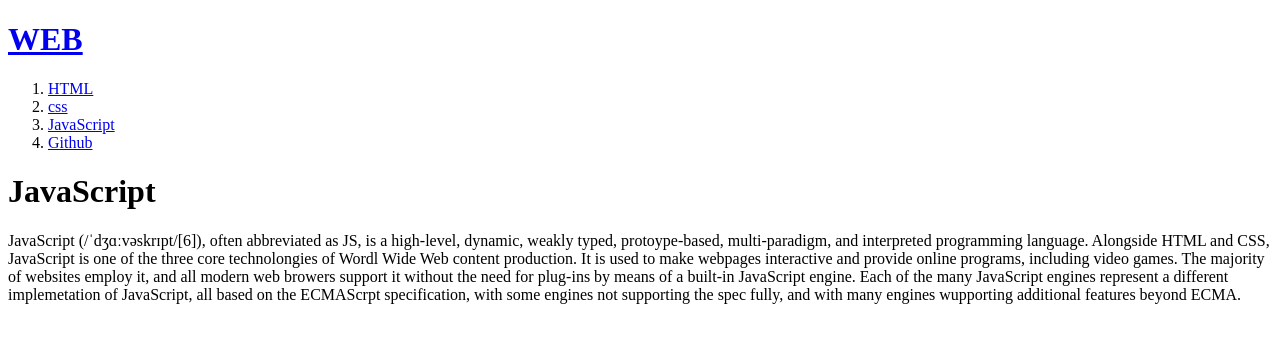
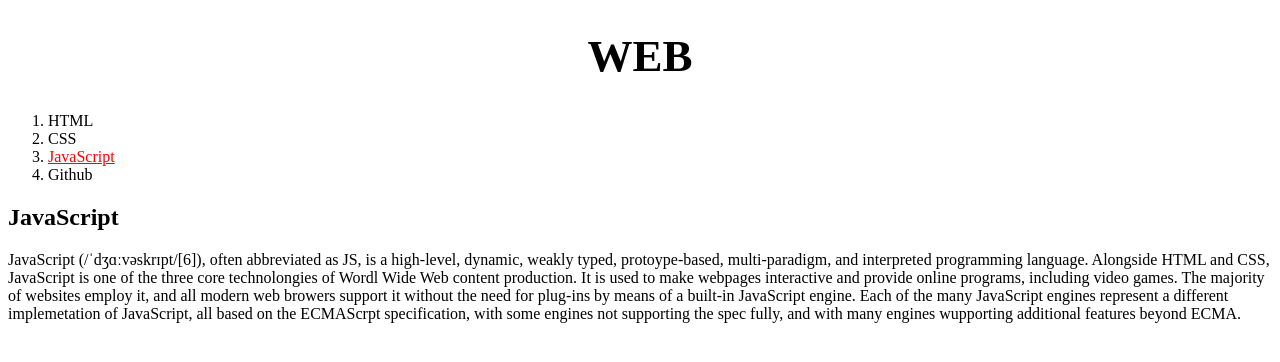
Before and after one commit to emeraldhoon/my-first-web-site, a plain HTML site: page 3.html in a window 1280 px wide. Drawn offline with Linux system fonts and the light colour scheme; a script that the page names is missing.

Commit message:
수정
보고 있는 것을 빨간색으로 설정 해 놓았다.

```diff
--- a/3.html
+++ b/3.html
@@ -9,11 +9,11 @@
     <h1><a href="index.html">WEB</a></h1>
     <ol>
         <li><a href="1.html">HTML</a></li>
-        <li><a href="2.html">css</a></li>
-        <li><a href="3.html">JavaScript</a></li>
+        <li><a href="2.html">CSS</a></li>
+        <li><a href="3.html" class="color_red_underline">JavaScript</a></li>
         <li><a href="4.html">Github</a></li>
     </ol>
-    <h1>JavaScript</h1>
+    <h2>JavaScript</h2>
     <p>
         JavaScript (/ˈdʒɑːvəskrɪpt/[6]), often
         abbreviated as JS, is a high-level, dynamic,
--- a/nice.css
+++ b/nice.css
@@ -1,3 +1,18 @@
 .margin_top_45px{
     margin-top: 45px;
 }
+a {
+    color: black;
+    text-decoration: none;
+}
+h1 {
+    font-size: 45px;
+    text-align: center;
+}
+.color_red_underline {
+    color:red;
+    text-decoration: underline;
+}
+.saw {
+    color:gray
+}
```
Also changed, not shown: 1.html (+3 -3 lines), 2.html (+2 -2 lines), 4.html (+3 -3 lines), index.html (+2 -2 lines).
